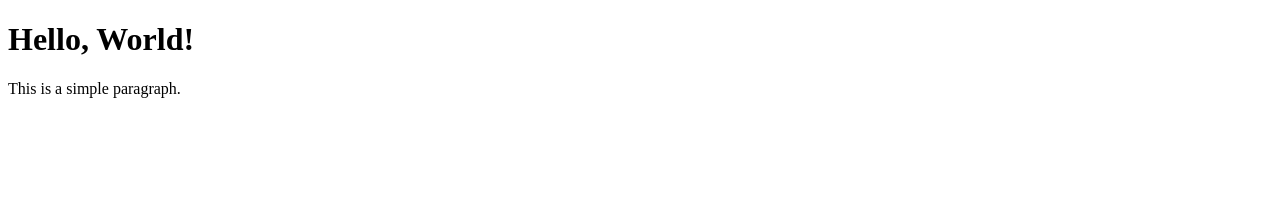
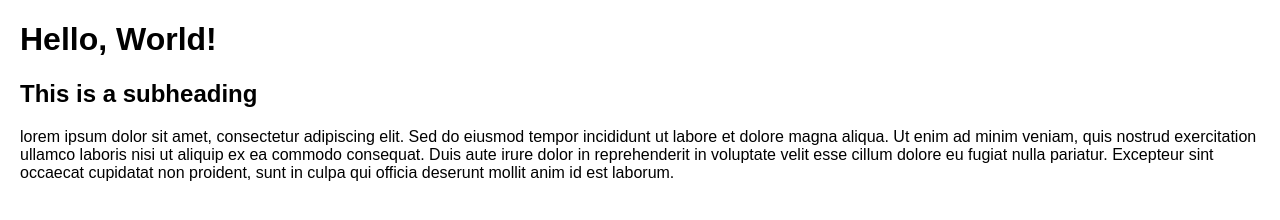
Before and after one commit to steverobinett/CSCI211-Fall26-Robinett, a plain HTML site: page index.html in a window 1280 px wide. Drawn offline with Linux system fonts and the light colour scheme.

Commit message:
update for lab

```diff
--- a/index.html
+++ b/index.html
@@ -1,17 +1,27 @@
 <!DOCTYPE html>
 <html lang="en">
+
 <head>
     <meta charset="UTF-8">
+    <style>
+        body {
+            font-family: Arial, sans-serif;
+            margin: 20px;
+        }
+
+    </style>
     <script src="script.js" defer></script>
-    <rel="stylesheet" href="styles.css">
     <meta name="viewport" content="width=device-width, initial-scale=1.0">
     <title>Sandbox</title>
 </head>
+
 <body>
     <h1>Hello, World!</h1>
+    <h2>This is a subheading</h2>
 
     <p>
-        This is a simple paragraph.
+       lorem ipsum dolor sit amet, consectetur adipiscing elit. Sed do eiusmod tempor incididunt ut labore et dolore magna aliqua. Ut enim ad minim veniam, quis nostrud exercitation ullamco laboris nisi ut aliquip ex ea commodo consequat. Duis aute irure dolor in reprehenderit in voluptate velit esse cillum dolore eu fugiat nulla pariatur. Excepteur sint occaecat cupidatat non proident, sunt in culpa qui officia deserunt mollit anim id est laborum.
     </p>
 </body>
+
 </html>
--- a/script.js
+++ b/script.js
@@ -1 +1,16 @@
-console.log('Hello')
+console.log("Hello");
+
+console.log(`Sandbox`);
+
+const roster = ["Heather", "Kaia", "Jesse",
+    "Quinton", "Michael"];
+
+    roster.push('Steve')
+
+for(let i=0; i < roster.length; i++){
+    console.log(roster[i]);
+
+}
+
+let currentDate = Date()
+console.log(`Current date is ${currentDate.toString()}`);
--- a/styles.css
+++ /dev/null
@@ -1,5 +0,0 @@
-body {
-  font-family:
-    Arial, sans-serif;
-    background-color: antiquewhite;
-}
```
